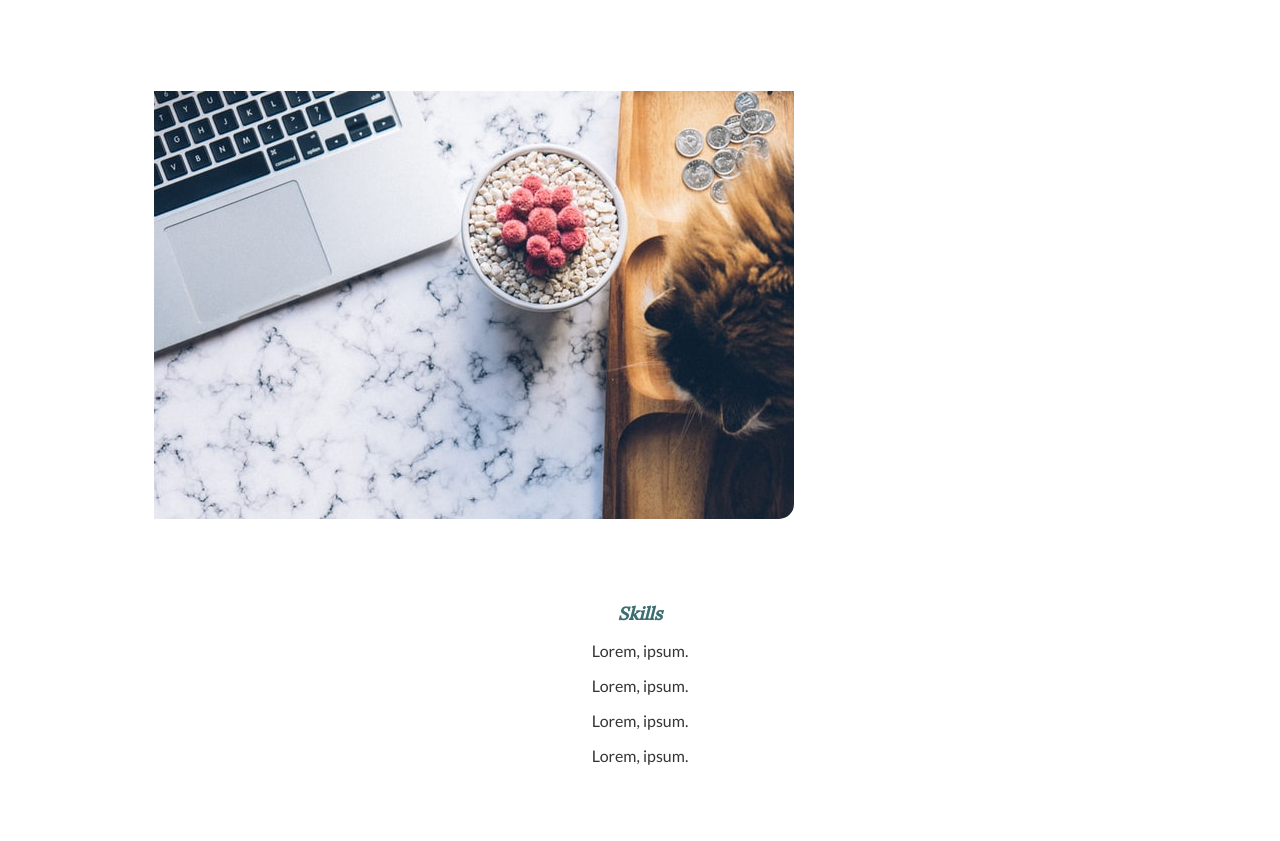
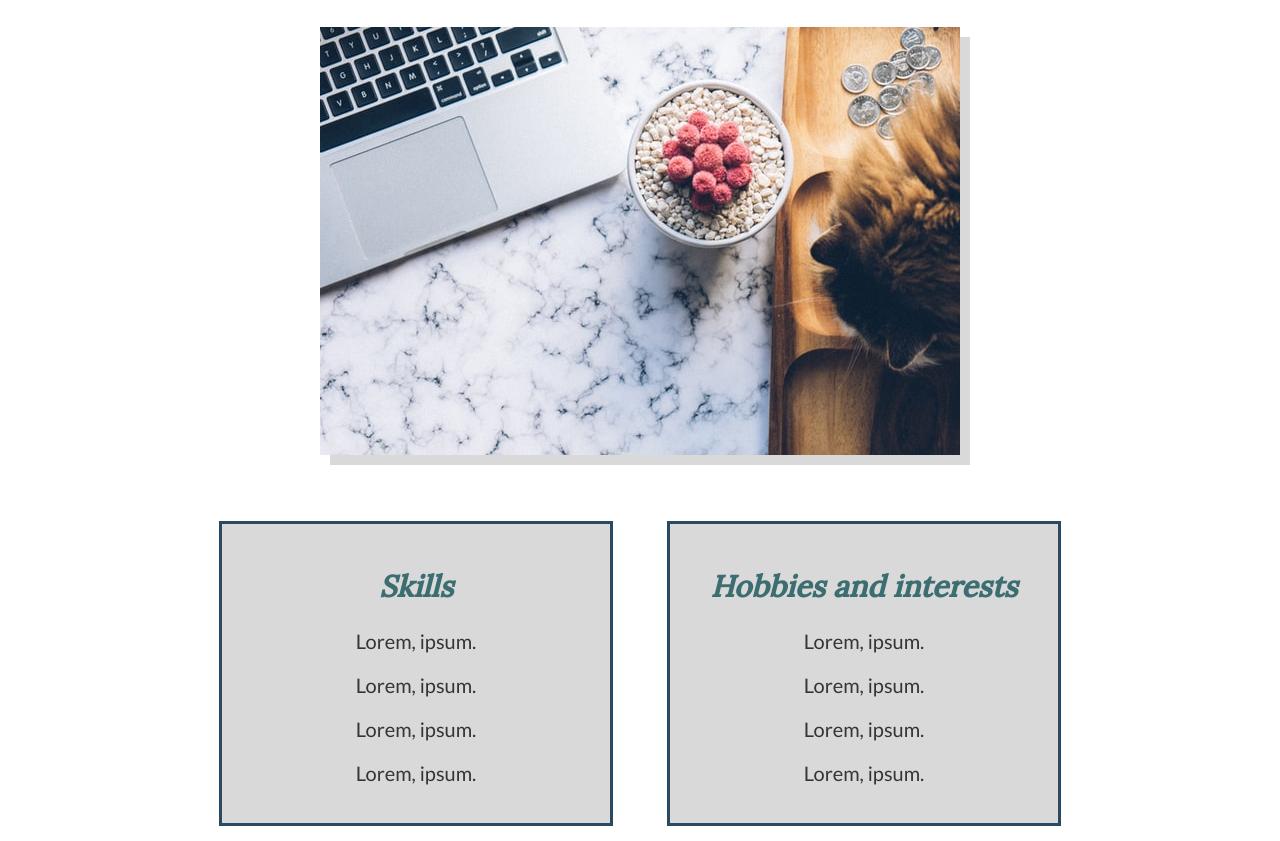
Before and after one commit to vanessadenardin/portfolio, a plain HTML site: page about.html in a window 1280 px wide. Shown: the part 231-1072 px from the top of the page. Drawn offline with Linux system fonts and the light colour scheme.

Commit message:
about layout wip

```diff
--- a/about.html
+++ b/about.html
@@ -31,22 +31,27 @@
                 </div>
             </div>
         </nav>
-        <main class="about-me">
+        <main class="about-me-container">
             <h1>About me</h1>
+            <div class="image-container">
                 <img src="scott-webb-WJ8RsML-yZo-unsplash.jpg" alt="about me image" class="about-me-img">
-            <div class="box1">
+            </div>
+            <div class="side-by-side">
+                <div class="about-me-box">
                     <h2>Skills</h2>
                     <p>Lorem, ipsum.</p>
                     <p>Lorem, ipsum.</p>
                     <p>Lorem, ipsum.</p>
                     <p>Lorem, ipsum.</p>
                 </div>
-            <div class="box2">
+                <div class="about-me-box">
                 <h2>Hobbies and interests</h2>
                 <p>Lorem, ipsum.</p>
                 <p>Lorem, ipsum.</p>
                 <p>Lorem, ipsum.</p>
                 <p>Lorem, ipsum.</p>
+                </div>
+            </div>
         </div>
         </main>
 
--- a/css/about.css
+++ b/css/about.css
@@ -1,59 +1,39 @@
-/* .about-me {
-    width: 50%;
-    height: 50%;
-    background: #D9D9D9;
-    margin:10px auto;
-    padding: 0 7px 0 7px;
-    width: 50%;
-    border-radius: 8px;
-    display: block;
+.image-container {
+    display: flex;
     justify-content: center;
-} */
-
-/* h1 {
-    font-family: 'Permanent Marker';
-    font-size: 45px;
-    color: #284B63;
-    letter-spacing: 3px;
-    text-align: center;
-} */
-.about-me-img {
-    /* display: block;
-    align-content: center; */
-    max-width: 100%;
-    max-height: 100%;
-    border-radius: 15px;
-    object-fit: cover;
-    padding-left: 12%;
-    padding-top: 5%;
-}
-.box1 {
-    display: block;
-    padding: 5%;
-    /* margin-bottom: 5%; */
-    text-align: justify;
 }
 
-.box2 {
-    display: block;
-    padding: 5%;
-    text-align: justify;
+img {
+    box-shadow: 10px 10px #D9D9D9;
 }
 
-.about-me h2 {
-    font-family: Lora;
-    font-size: large;
+.about-me-container {
+    display: flex;
+    flex-direction: column;
+    align-items: center;
+    justify-content: center;
+}
+
+.side-by-side {
+    display: flex;
+    flex-direction: row;
+    width: 70%;
+    margin: 3%;
+}
+.about-me-box {
+    align-items: center;
+    background-color: #D9D9D9;
+    padding: 2%;
+    width: 70%;
+    border: solid #284B63;
+    margin: 3%;
+}
+
+.about-me-box h2 {
     font-style: oblique;
-    text-align: center;
     color: #3C6E71;
 }
 
-.about-me p {
-    font-family: Lato;
-    font-size: medium;
-    text-align: center;
-    color: #353535;
-}
 
 @media screen and (max-width: 600px) {
     .about-me-img {
```
Lines whose indentation alone changed are shown as unchanged.
